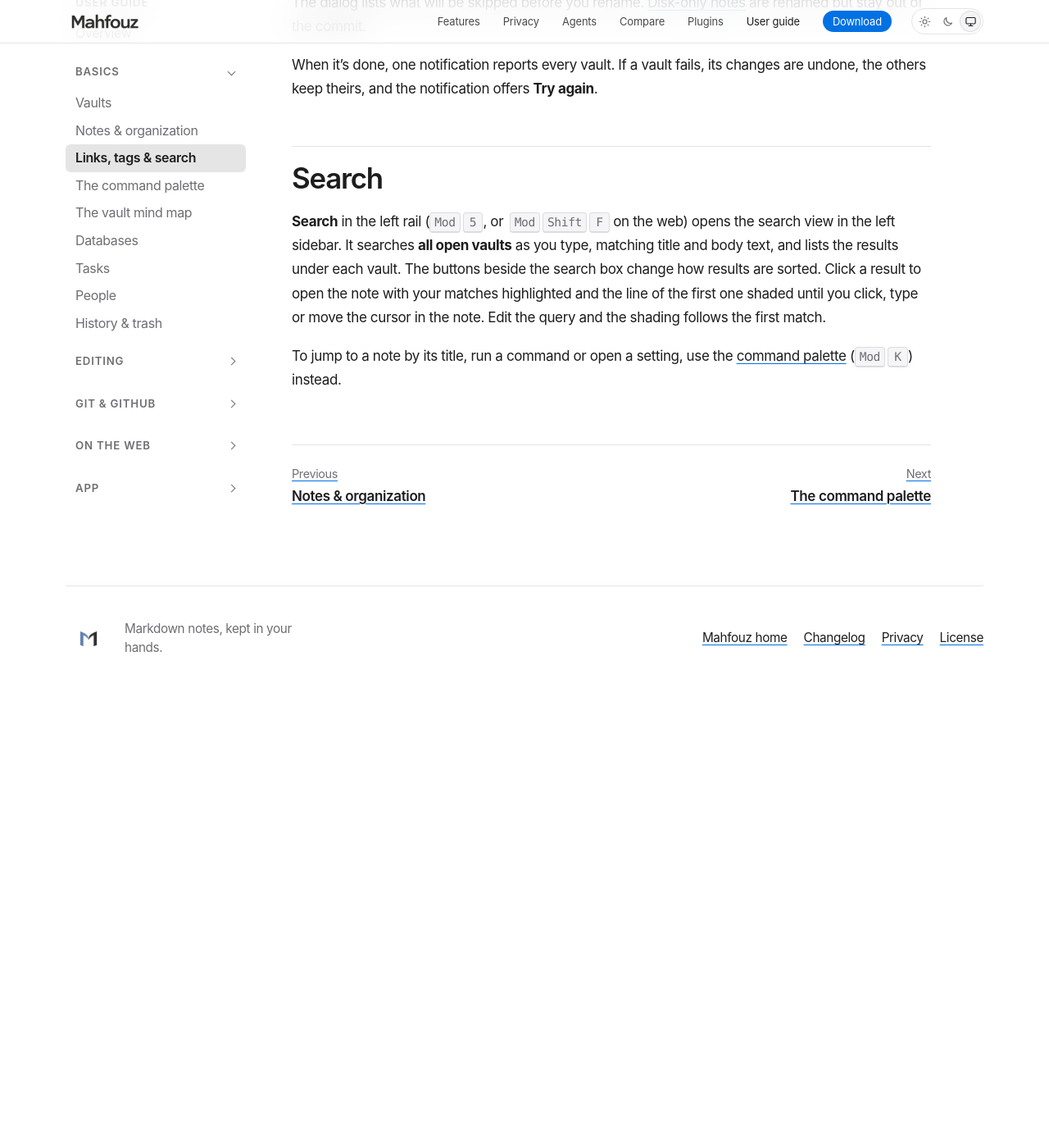
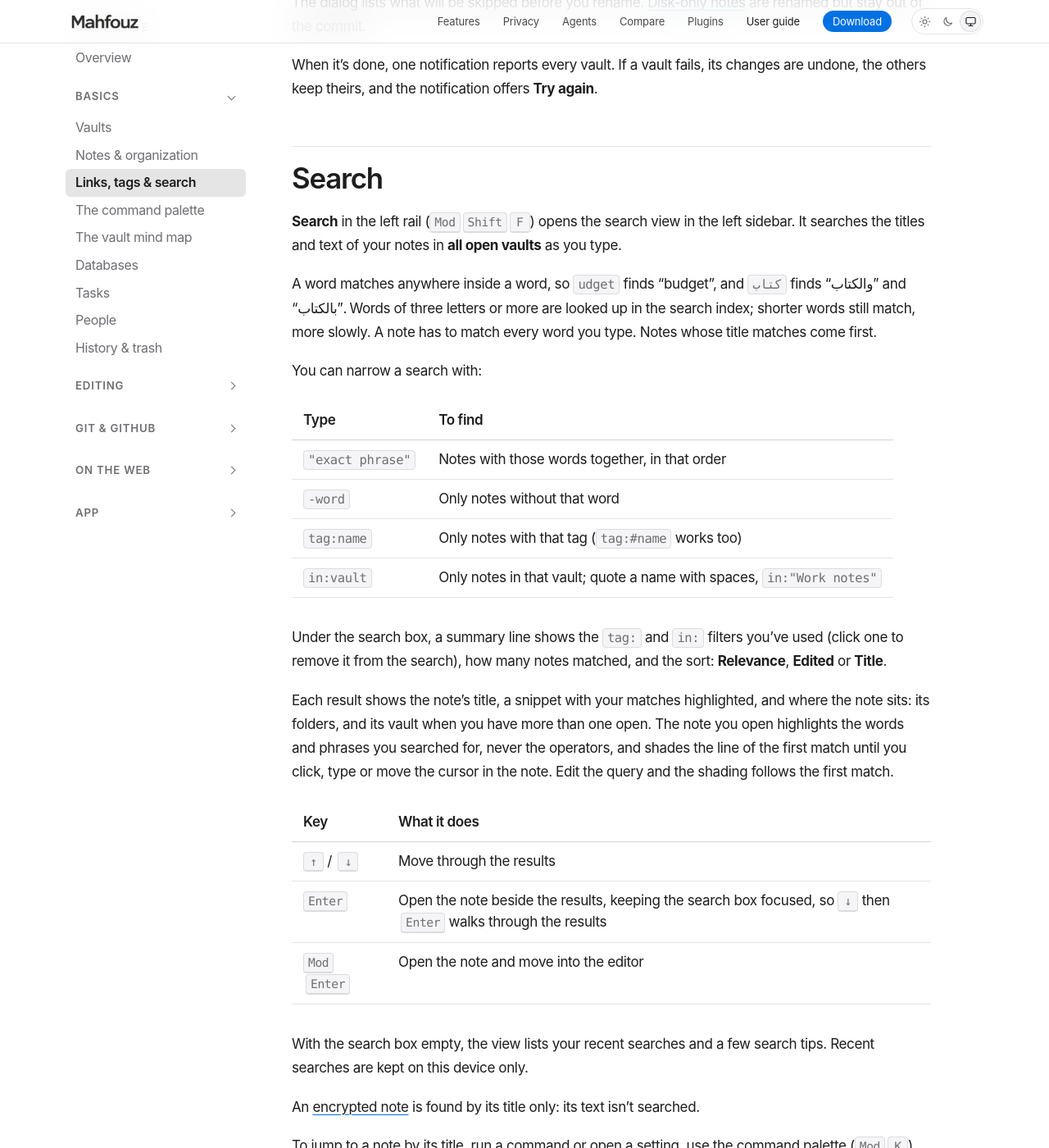
Before and after one commit to mahfouz-app/docs, a Jekyll site: the page built from guide/links.md, in a window 1280 px wide and 1400 px high, scrolled down 2714 px. Shown: the whole window at 82% size. Built offline with Jekyll 4.4.1, drawn with Linux system fonts in a browser that asks for light colours; before the commit the page ends 3557 px from its top, so only the background shows below that.

Commit message:
docs(search): the redesigned search view, its operators and Mod+Shift+F
Search finds titles and contents by substring, every word required,
title matches first. Documents the "phrase", -word, tag: and in:
operators, the summary line and sort, snippets, the result keys,
recent searches and tips, and encrypted notes found by title only.
Mod+Shift+F is now the search key on desktop too; Mod+5 is unbound.

Co-Authored-By: Claude Opus 5.5 <noreply@anthropic.com>

```diff
--- a/guide/links.md
+++ b/guide/links.md
@@ -121,13 +121,47 @@ changes are undone, the others keep theirs, and the notification offers
 
 ## Search
 
-**Search** in the left rail (<kbd>Mod</kbd><kbd>5</kbd>, or <kbd>Mod</kbd><kbd>Shift</kbd><kbd>F</kbd> on the web) opens the
-search view in the left sidebar. It searches **all open vaults** as you
-type, matching title and body text, and lists the results under each
-vault. The buttons beside the search box change how results are sorted.
-Click a result to open the note with your matches highlighted and the line
-of the first one shaded until you click, type or move the cursor in the
-note. Edit the query and the shading follows the first match.
+**Search** in the left rail (<kbd>Mod</kbd><kbd>Shift</kbd><kbd>F</kbd>) opens the search view in the left
+sidebar. It searches the titles and text of your notes in **all open
+vaults** as you type.
+
+A word matches anywhere inside a word, so `udget` finds "budget", and
+`كتاب` finds "والكتاب" and "بالكتاب". Words
+of three letters or more are looked up in the search index; shorter words
+still match, more slowly. A note has to match every word you type. Notes
+whose title matches come first.
+
+You can narrow a search with:
+
+| Type | To find |
+|---|---|
+| `"exact phrase"` | Notes with those words together, in that order |
+| `-word` | Only notes without that word |
+| `tag:name` | Only notes with that tag (`tag:#name` works too) |
+| `in:vault` | Only notes in that vault; quote a name with spaces, `in:"Work notes"` |
+
+Under the search box, a summary line shows the `tag:` and `in:` filters
+you've used (click one to remove it from the search), how many notes
+matched, and the sort: **Relevance**, **Edited** or **Title**.
+
+Each result shows the note's title, a snippet with your matches
+highlighted, and where the note sits: its folders, and its vault when you
+have more than one open. The note you open highlights the words and
+phrases you searched for, never the operators, and shades the line of the
+first match until you click, type or move the cursor in the note. Edit the
+query and the shading follows the first match.
+
+| Key | What it does |
+|---|---|
+| <kbd>↑</kbd> / <kbd>↓</kbd> | Move through the results |
+| <kbd>Enter</kbd> | Open the note beside the results, keeping the search box focused, so <kbd>↓</kbd> then <kbd>Enter</kbd> walks through the results |
+| <kbd>Mod</kbd><kbd>Enter</kbd> | Open the note and move into the editor |
+
+With the search box empty, the view lists your recent searches and a few
+search tips. Recent searches are kept on this device only.
+
+An [encrypted note](/guide/encryption/) is found by its title only: its
+text isn't searched.
 
 To jump to a note by its title, run a command or open a setting, use the
 [command palette](/guide/command-palette/) (<kbd>Mod</kbd><kbd>K</kbd>) instead.
```
Also changed, not shown: guide/shortcuts.md (+1 -2 lines).
